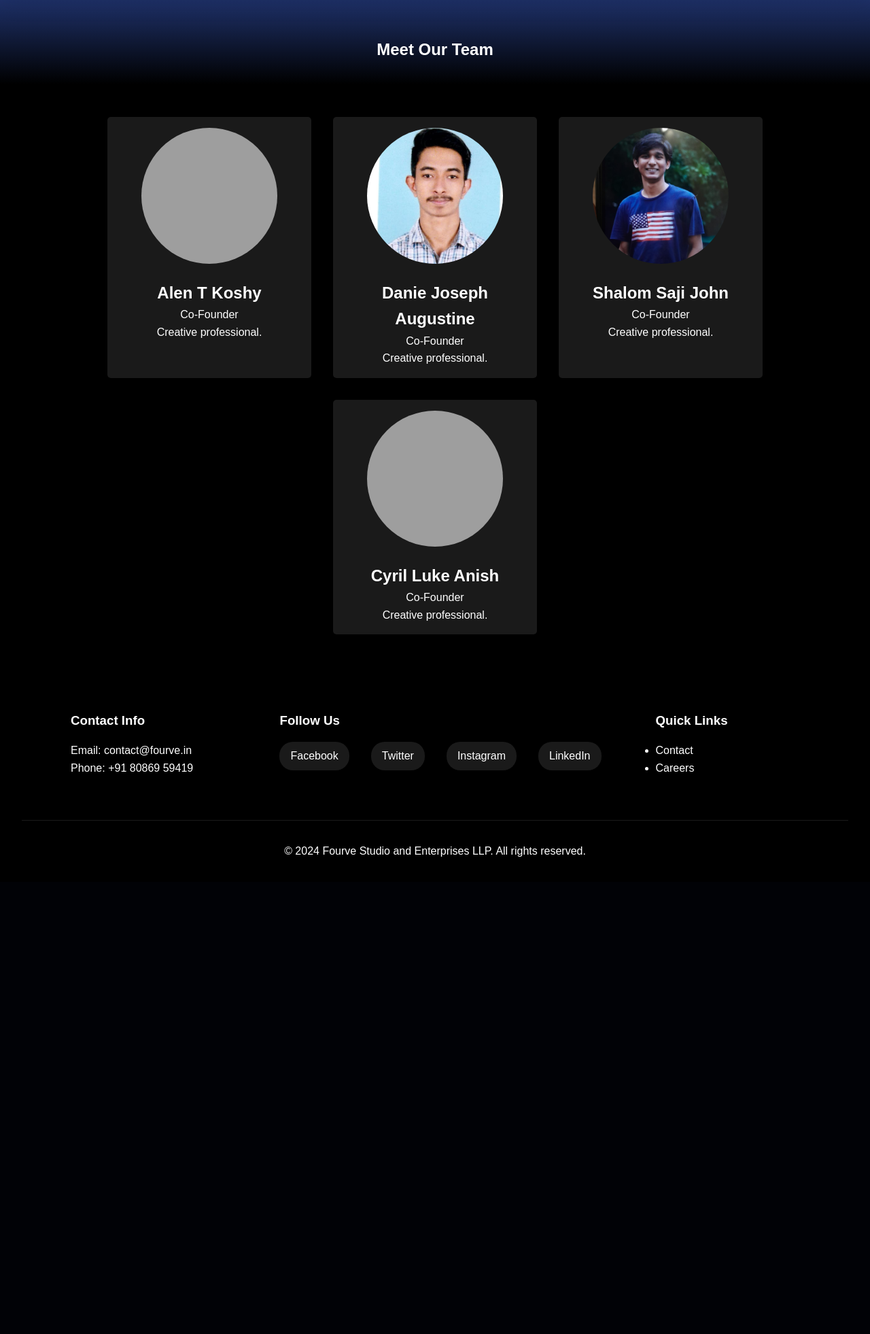
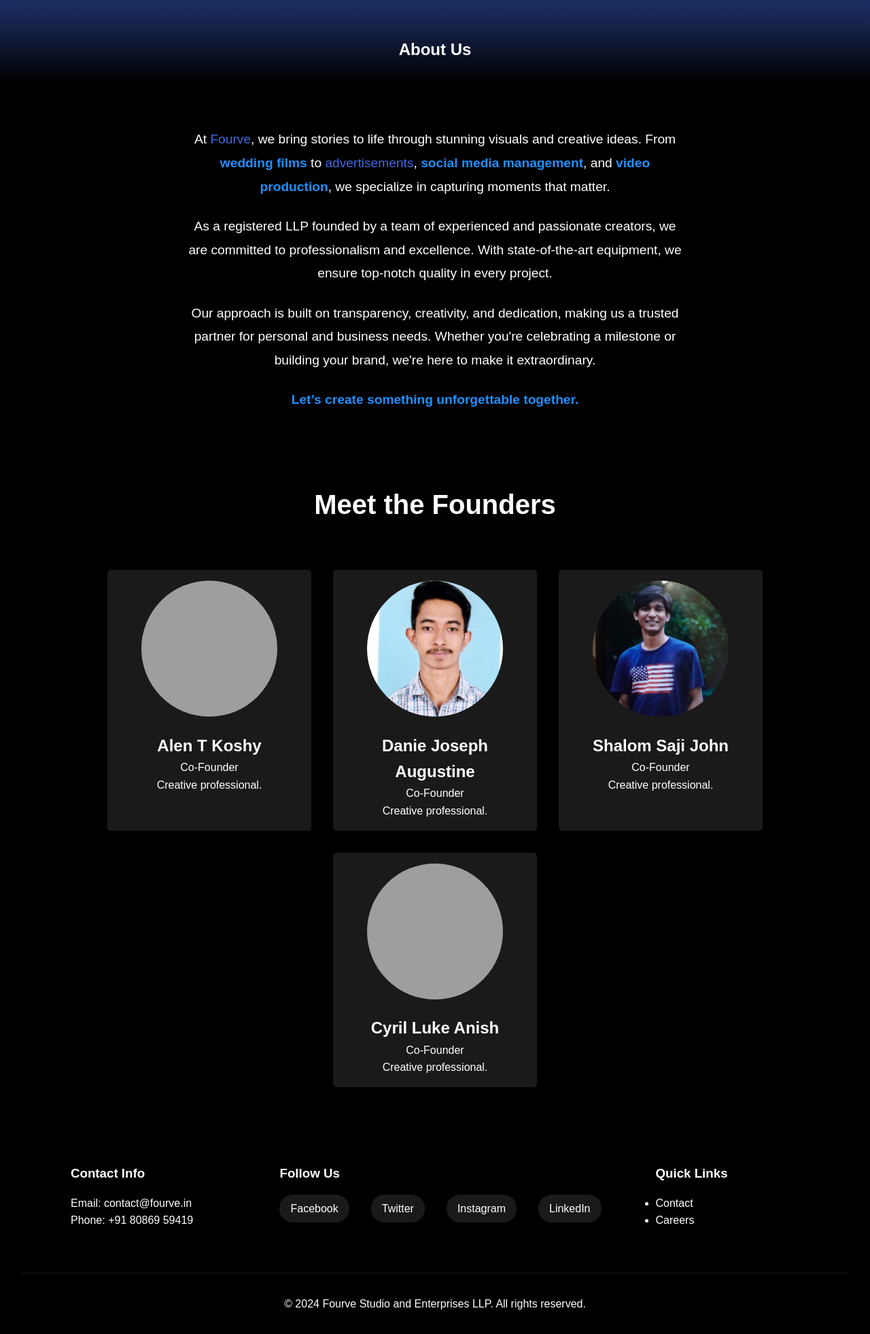
Before and after one commit to abinroy04/Fourve, a Flask app: page /team in a window 1280 px wide. Shown: the part 100-2062 px from the top of the page at 68% size. Before the commit the page ends 1360 px from the top, so only its background shows below. Run offline with Flask 3, Linux system fonts and the light colour scheme; grey boxes are pictures that could not be loaded.

Commit message:
Update team.html

```diff
--- a/templates/team.html
+++ b/templates/team.html
@@ -86,15 +86,61 @@
     .team-member:hover img {
         transform: scale(1.1);
     }
+
+    .about-section {
+        padding: 2rem;
+        text-align: center;
+        max-width: 800px;
+        margin: 0 auto 3rem auto;
+        animation: fadeIn 1s ease-out 0.3s;
+        animation-fill-mode: both;
+    }
+
+    .about-section p {
+        font-size: 1.2rem;
+        line-height: 1.8;
+        margin-bottom: 1.5rem;
+    }
+
+    .team-members-header {
+        text-align: center;
+        color: white;
+        font-size: 2.5rem;
+        margin: 3rem 0;
+        animation: fadeIn 1s ease-out;
+    }
+
+    .about-section em {
+        color: #4169E1;
+        font-style: normal;
+        font-weight: 500;
+    }
+
+    .about-section strong {
+        color: #1E90FF;
+        font-weight: 600;
+    }
 </style>
 {% endblock %}
 
 {% block content %}
 <section class="team">
     <div class="team-header">
-        <h1>Meet Our Team</h1>
+        <h1>About Us</h1>
     </div>
-    <div class="team-members">
+
+    <div class="about-section">
+        <p>At <em>Fourve</em>, we bring stories to life through stunning visuals and creative ideas. From <strong>wedding films</strong> to <em>advertisements</em>, <strong>social media management</strong>, and <strong>video production</strong>, we specialize in capturing moments that matter.</p>
+
+        <p>As a registered LLP founded by a team of experienced and passionate creators, we are committed to professionalism and excellence. With state-of-the-art equipment, we ensure top-notch quality in every project.</p>
+
+        <p>Our approach is built on transparency, creativity, and dedication, making us a trusted partner for personal and business needs. Whether you're celebrating a milestone or building your brand, we're here to make it extraordinary.</p>
+
+        <p><strong>Let’s create something unforgettable together.</strong></p>
+    </div>
+
+    <h2 class="team-members-header">Meet the Founders</h2>
+        <div class="team-members">
         {% for member in team_members %}
         <div class="team-member">
             <img src="{{ url_for('static', filename=member.image) }}" alt="{{ member.name }}">
```
